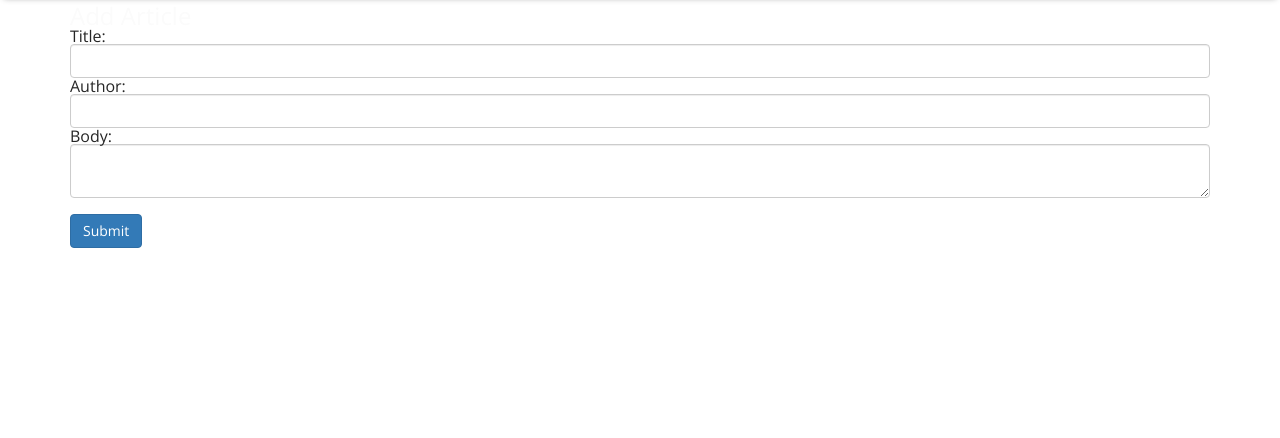
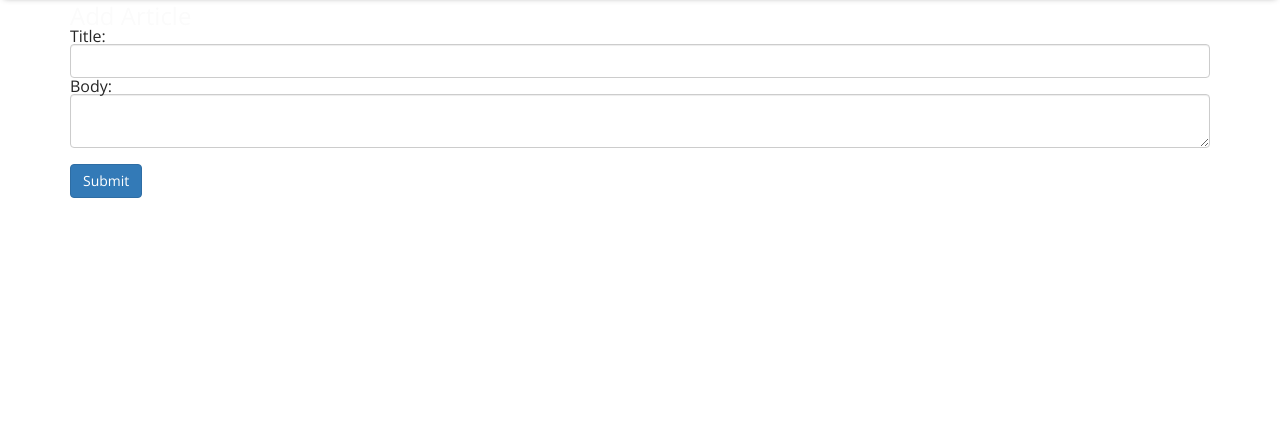
Before and after one commit to Middi/todolistapp, a Node server app: page /articles/add in a window 1280 px wide. Shown: the part 56-494 px from the top of the page. Run offline with Node 20, Linux system fonts and the light colour scheme; style sheets or scripts are compiled from the project's sources; some libraries are stand-ins or nearby versions.

Commit message:
removed author

```diff
--- a/app.js
+++ b/app.js
@@ -76,7 +76,6 @@
 app.post('/articles/add', function(req, res){
     let article = new Article();
     article.title = req.body.title;
-    article.author = req.body.author;
     article.body = req.body.body;
     article.date = moment();
     article.save(function(err){
@@ -105,7 +104,6 @@
 app.post('/articles/edit/:id', function(req, res){
     let article = {};
     article.title = req.body.title;
-    article.author = req.body.author;
     article.body = req.body.body;
 
     let query = {_id:req.params.id};
--- a/models/article.js
+++ b/models/article.js
@@ -3,9 +3,6 @@
 // Article Schema
 let articleSchema = mongoose.Schema({
     title:{
-        type: String,
-    },
-    author:{
         type: String,
     },
     body:{
--- a/public/scss/stylesheet.scss
+++ b/public/scss/stylesheet.scss
@@ -122,5 +122,4 @@
     padding: 0 5px 0 0;
     color: white;
 }
-
 @import "media-queries";
--- a/views/add_article.pug
+++ b/views/add_article.pug
@@ -7,9 +7,6 @@
             label Title:
             input.form-control(name='title', type='text')
         #form-group
-            label Author:
-            input.form-control(name='author', type='text')
-        #form-group
             label Body:
             textarea.form-control(name='body')
         br
--- a/views/article.pug
+++ b/views/article.pug
@@ -2,7 +2,6 @@
 
 block content
     h1= article.title
-    h5 Written by #{article.author}
     h5= date
     p= article.body
     hr
--- a/views/edit_article.pug
+++ b/views/edit_article.pug
@@ -7,9 +7,6 @@
             label Title:
             input.form-control(name='title', type='text', value=article.title)
         #form-group
-            label Author:
-            input.form-control(name='author', type='text' value=article.author)
-        #form-group
             label Body:
             textarea.form-control(name='body')= article.body
         br
--- a/views/index.pug
+++ b/views/index.pug
@@ -4,7 +4,7 @@
     div.todos
         h1 #{title}
             ul
-                li.top-li
+                li.top-li(data-id="/articles/add")
                     a.addButton(href='/articles/add/')
                         i.fa.fa-plus(aria-hidden='true')
             ul#articles-ul
--- a/views/layout.pug
+++ b/views/layout.pug
@@ -1,7 +1,7 @@
 doctype html
 html
     head
-        title Knowledge Base
+        title Todo List
         meta(name='viewport', content='width=device-width, initial-scale=1')
         link(rel='stylesheet' href='/bower_components/bootstrap/dist/css/bootstrap.css')
         link(rel='stylesheet' href='/bower_components/components-font-awesome/css/font-awesome.css')
@@ -12,7 +12,7 @@
                 h1.logo
                     a(href='/')
                         span Todo
-                        | List
+                        |List
         main
             .container
                 block content
```
